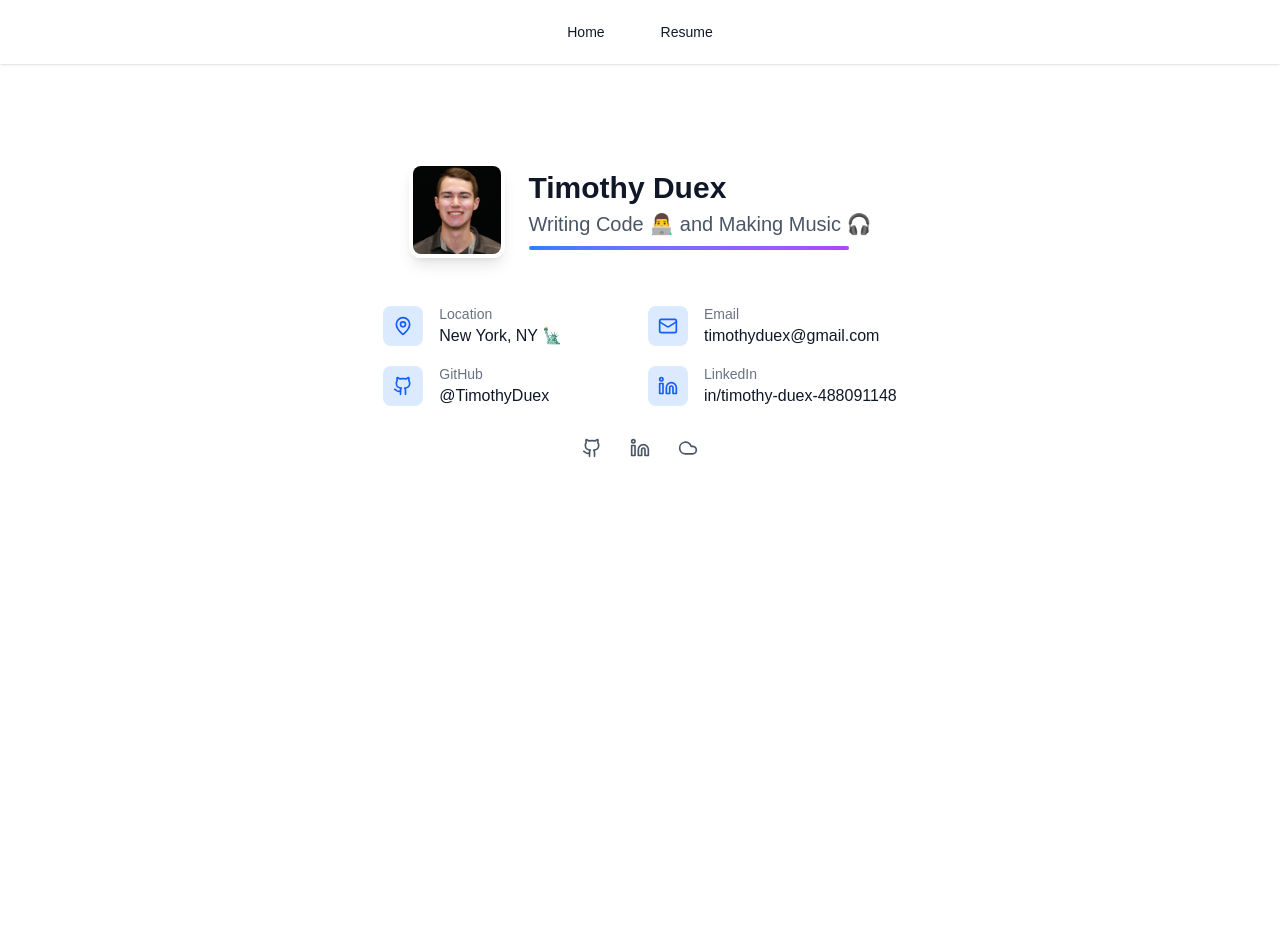
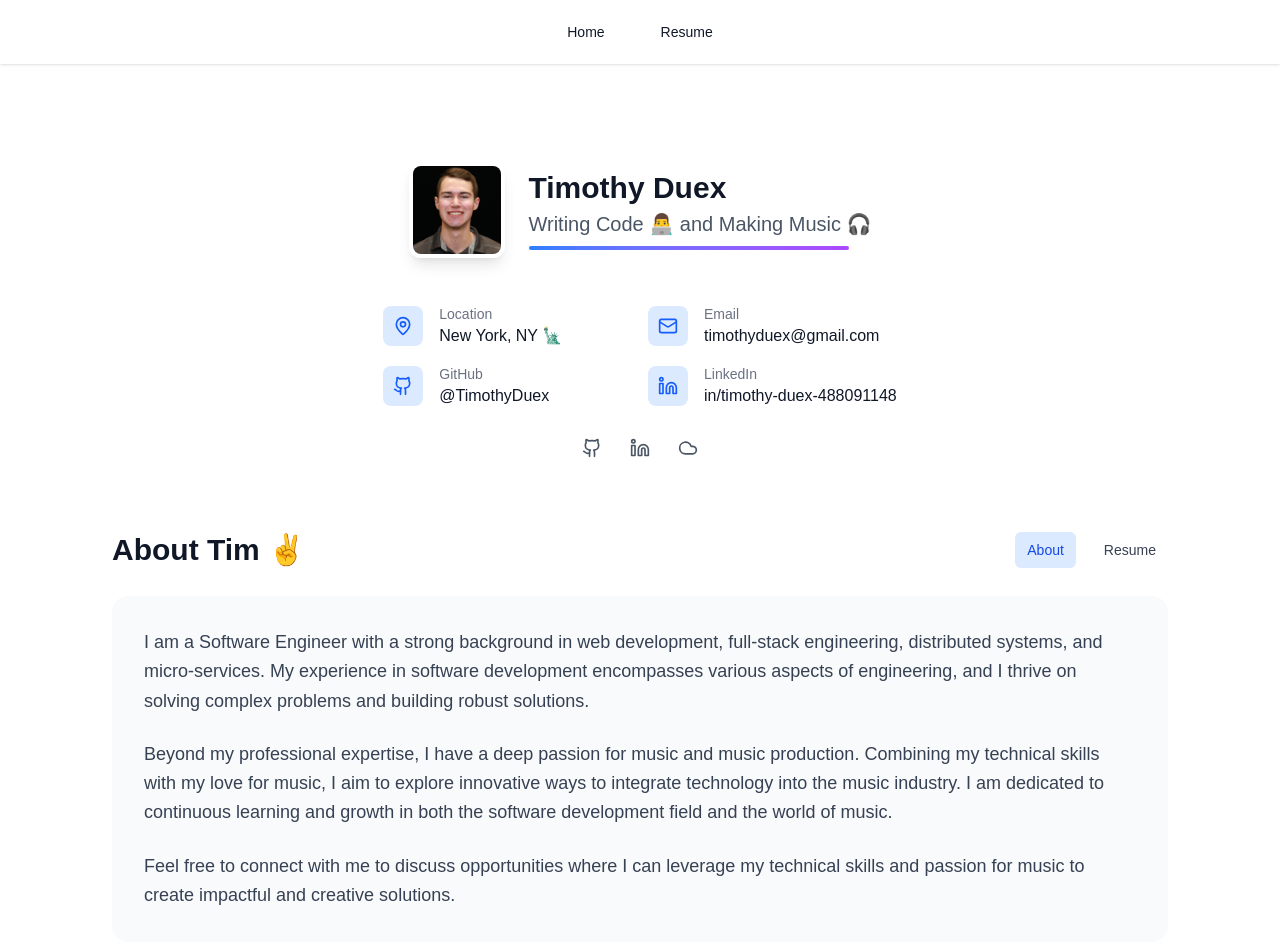
Before and after one commit to TimothyDuex/personal-website, a Next.js app: page / in a window 1280 px wide. Shown: the top 944 px of the page. Before the commit the page ends 800 px from the top, so only its background shows below. Built offline with nearby package versions, Linux system fonts and the light colour scheme.

Commit message:
Add About section with static navbar

```diff
--- /dev/null
+++ b/src/app/components/AboutSection.tsx
@@ -0,0 +1,73 @@
+import React from 'react';
+
+const AboutSection = () => {
+
+    const navItems = [
+        { name: 'About', href: '/', active: true },
+        { name: 'Resume', href: '/resume' }
+    ];
+
+    return (
+        <div className={`min-h-screen bg-white dark:bg-gray-900`}>
+            {/* About Section */}
+            <div className="max-w-6xl mx-auto px-6 py-16">
+                {/* Section Header */}
+                <div className="flex justify-between mb-6">
+                    <div className="text-center">
+                        <h1 className="text-2xl md:text-3xl font-bold text-gray-900 dark:text-white mb-1">
+                            About Tim ✌
+                        </h1>
+                    </div>
+                    {/* Navigation Row */}
+                    <div className="flex items-baseline space-x-4">
+                        {navItems.map((item) => (
+                            <a
+                                key={item.name}
+                                href={item.href}
+                                className={`px-3 py-2 rounded-md text-sm font-medium transition-colors duration-200 ${
+                                    item.active
+                                        ? 'bg-blue-100 dark:bg-blue-900 text-blue-700 dark:text-blue-200'
+                                        : 'text-gray-700 dark:text-gray-300 hover:bg-gray-100 dark:hover:bg-gray-800 hover:text-gray-900 dark:hover:text-white'
+                                }`}
+                            >
+                                {item.name}
+                            </a>
+                        ))}
+                    </div>
+                </div>
+
+                {/* About Content */}
+                <AboutContent />
+
+            </div>
+        </div>
+    );
+};
+
+function AboutContent() {
+    return (
+        <div className="prose prose-lg max-w-none dark:prose-invert">
+            <div className="bg-gray-50 dark:bg-gray-800 rounded-2xl p-8 mb-8">
+                <p className="text-lg text-gray-700 dark:text-gray-300 leading-relaxed mb-6">
+                    I am a Software Engineer with a strong background in web development, full-stack engineering,
+                    distributed systems, and micro-services. My experience in software development encompasses various
+                    aspects of engineering, and I thrive on solving complex problems and building robust solutions.
+                </p>
+
+                <p className="text-lg text-gray-700 dark:text-gray-300 leading-relaxed mb-6">
+                    Beyond my professional expertise, I have a deep passion for music and music production. Combining my
+                    technical skills with my love for music, I aim to explore innovative ways to integrate technology
+                    into the music industry. I am dedicated to continuous learning and growth in both the software
+                    development field and the world of music.
+                </p>
+
+                <p className="text-lg text-gray-700 dark:text-gray-300 leading-relaxed">
+                    Feel free to connect with me to discuss opportunities where I can leverage my technical skills and
+                    passion for music to create impactful and creative solutions.
+                </p>
+            </div>
+        </div>
+    );
+}
+
+export default AboutSection;
--- a/src/app/components/ContactInfoPanel.tsx
+++ b/src/app/components/ContactInfoPanel.tsx
@@ -2,6 +2,7 @@ import React from 'react';
 import getContactInfo, {ContactInfo} from "../(info)/ContactInfo";
 import getSocialLinks, {SocialLink} from "../(info)/SocialLink";
 import ProfilePanel from "./ProfilePanel";
+import AboutSection from "./AboutSection";
 
 const ContactInfoPanel = () => {
     return (
@@ -18,6 +19,9 @@ const ContactInfoPanel = () => {
                         <ContactInfoImplicit/>
                     </div>
                 </div>
+            </div>
+            <div>
+                <AboutSection />
             </div>
         </section>
     );
```
